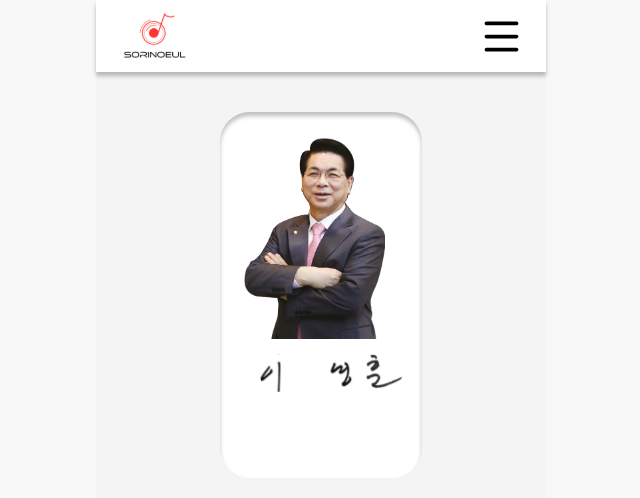
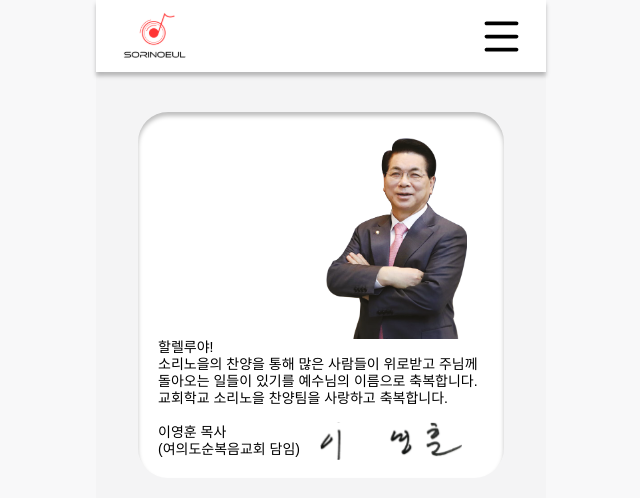
Before and after one commit to rninzi/sorinoeul, a React (Create React App) app: page / in a window 1280 px wide. Shown: the top 498 px of the page, without its empty margins (319-959 px from the left). Built offline with nearby package versions, Linux system fonts and the light colour scheme; a web font is replaced by a local one.

Commit message:
chore: 상수 파일 변경에 따른 경로 수정

```diff
--- a/src/components/main/GreetingBox.tsx
+++ b/src/components/main/GreetingBox.tsx
@@ -1,6 +1,6 @@
 import styled from 'styled-components';
 import pastor from '../../assets/images/pastor.png';
-import { GREETINGS, PASTOR, POSITION } from '../../assets/data/greetings';
+import { GREETINGS, PASTOR } from '../../assets/data/constants';
 import { ReactComponent as SignSvg } from '../../assets/images/sign.svg';
 
 export const GreetingBox = () => {
@@ -11,8 +11,8 @@ export const GreetingBox = () => {
         <Greetings>{GREETINGS}</Greetings>
         <BottomContainer>
           <div>
-            <Greetings>{PASTOR}</Greetings>
-            <Greetings>{POSITION}</Greetings>
+            <Greetings>{PASTOR.name}</Greetings>
+            <Greetings>{PASTOR.position}</Greetings>
           </div>
           <SignSvg />
         </BottomContainer>
```
